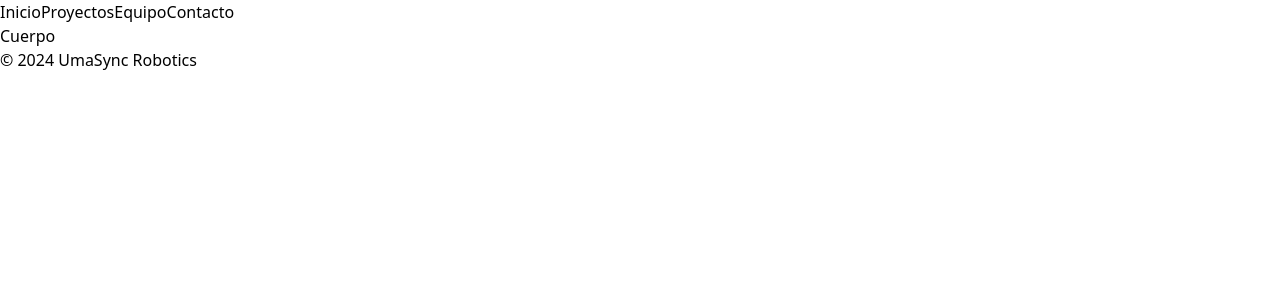
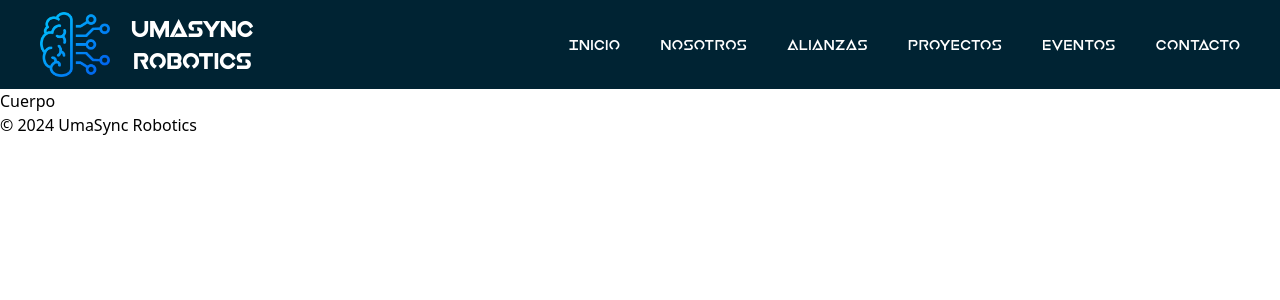
Before and after one commit to Fabrizzio20k/umasync_webpage, a Next.js app: page / in a window 1280 px wide. Shown: the top 300 px of the page. Built offline with nearby package versions, Linux system fonts and the light colour scheme.

Commit message:
Add first design of navbar

```diff
--- a/src/app/globals.css
+++ b/src/app/globals.css
@@ -1,3 +1,11 @@
 @tailwind base;
 @tailwind components;
 @tailwind utilities;
+
+@font-face {
+    font-family: 'Earth Bold';
+    src: url('/fonts/earthorbiterxtrabold.ttf') format('truetype');
+    font-weight: 300;
+    font-style: normal;
+    font-display: swap;
+}
--- a/src/components/Navbar/Navbar.tsx
+++ b/src/components/Navbar/Navbar.tsx
@@ -1,11 +1,23 @@
+"use client"
+import Image from "next/image";
+
 export default function Navbar() {
     return (
-        <header>
-            <nav>
-                <ul className="flex flex-row">
-                    <li>Inicio</li>
+        <header className="bg-mainBlue-800">
+            <nav className="flex flex-row w-100 items-center justify-between mx-10">
+                <ul className="flex items-center justify-start my-3">
+                    <Image src="/icons/logo.webp" alt="Logo" width={70} height={100} />
+                    <div className="flex flex-col items-center justify-center ms-5 ">
+                        <h3 className="font-earthFont text-white text-2xl font-bold ">Umasync</h3>
+                        <h3 className="font-earthFont text-white text-2xl font-bold ">Robotics</h3>
+                    </div>
+                </ul>
+                <ul className="flex flex-row font-earthFont text-white space-x-10 my-3">
+                    <li onClick={() => alert("Gaaaaaaa")}>Inicio</li>
+                    <li>Nosotros</li>
+                    <li>Alianzas</li>
                     <li>Proyectos</li>
-                    <li>Equipo</li>
+                    <li>Eventos</li>
                     <li>Contacto</li>
                 </ul>
             </nav>
--- a/tailwind.config.ts
+++ b/tailwind.config.ts
@@ -8,11 +8,24 @@ const config: Config = {
   ],
   theme: {
     extend: {
-      backgroundImage: {
-        "gradient-radial": "radial-gradient(var(--tw-gradient-stops))",
-        "gradient-conic":
-          "conic-gradient(from 180deg at 50% 50%, var(--tw-gradient-stops))",
+      fontFamily: {
+        'earthFont': ['Earth Bold', 'sans-serif'],
       },
+      colors: {
+        "mainBlue": {
+          50: "#DBF4FF",
+          100: "#B3E7FF",
+          200: "#66CFFF",
+          300: "#1AB6FF",
+          400: "#008BCC",
+          500: "#005780",
+          600: "#004666",
+          700: "#00344D",
+          800: "#002333",
+          900: "#001119",
+          950: "#000A0F"
+        }
+      }
     },
   },
   plugins: [],
```
Also changed, not shown: public/fonts/earthorbiterxtrabold.ttf (added), public/icons/logo.webp (added).
